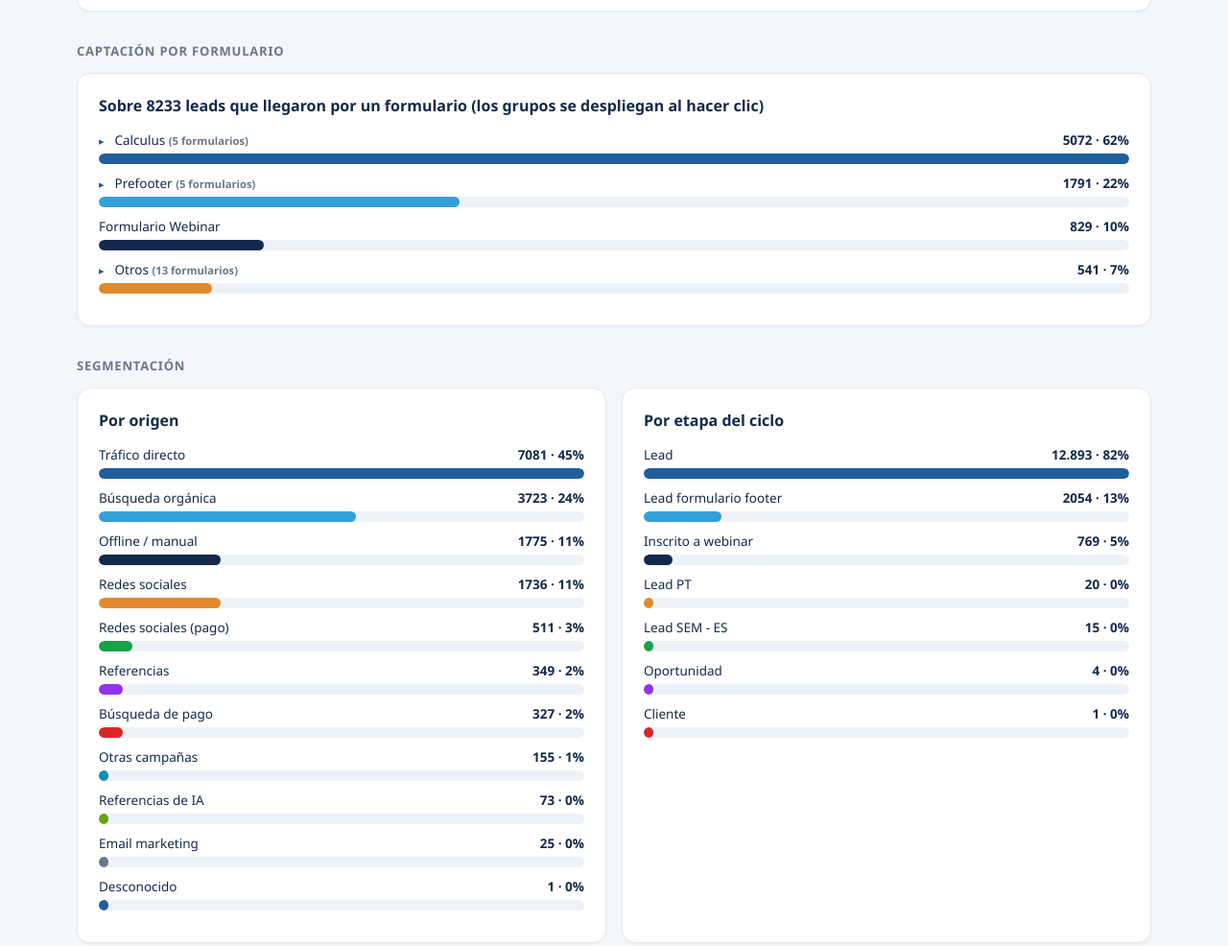
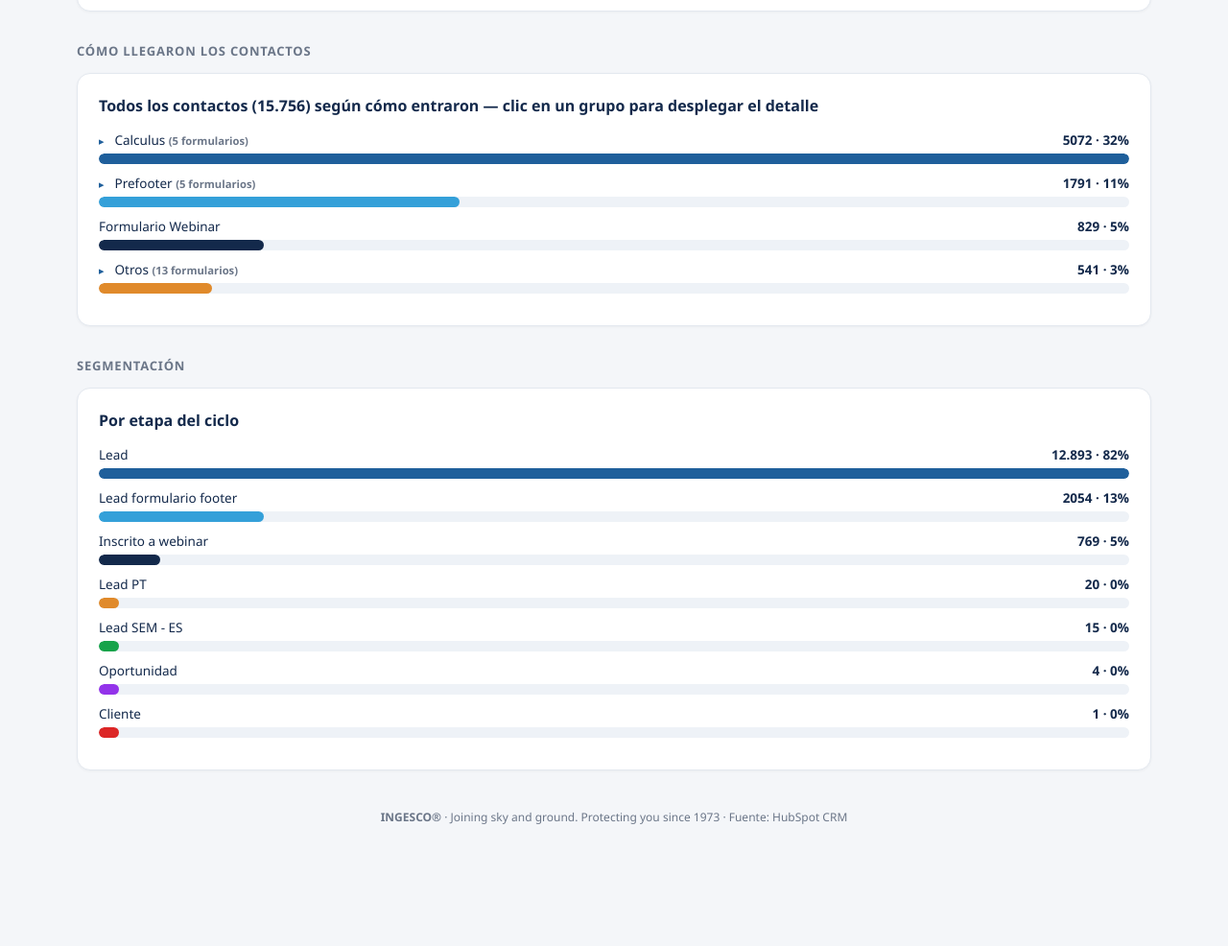
Before and after one commit to aleixxruiz/dashboardmktstats, a plain HTML site: page leads.html in a window 1280 px wide. Shown: the part 638-1624 px from the top of the page at 96% size. After the commit the page ends 1562 px from the top, so only its background shows below. Drawn offline with Linux system fonts and the light colour scheme.

Commit message:
Actualizacion dashboard (2026-06-04 09:47)

```diff
--- a/leads.html
+++ b/leads.html
@@ -113,13 +113,11 @@
 
   html+='<h2 class="seccion">Evolución mensual de captación</h2><div class="panel">'+grafico(L.porMes)+'</div>';
 
-  html+='<h2 class="seccion">Captación por formulario</h2>';
-  html+=barrasForm('Sobre '+num(L.conFormulario)+' leads que llegaron por un formulario (los grupos se despliegan al hacer clic)', (L.porFormulario||[]), L.conFormulario);
+  html+='<h2 class="seccion">Cómo llegaron los contactos</h2>';
+  html+=barrasForm('Todos los contactos ('+num(L.total)+') según cómo entraron — clic en un grupo para desplegar el detalle', (L.porFormulario||[]), L.total);
 
-  html+='<h2 class="seccion">Segmentación</h2><div class="rejilla">';
-  html+=barras('Por origen', (L.porFuente||[]).map(f=>({nombre:nf(f.nombre),valor:f.valor})), L.total);
+  html+='<h2 class="seccion">Segmentación</h2>';
   html+=barras('Por etapa del ciclo', L.porEtapa||[], L.total);
-  html+='</div>';
 
   cont.innerHTML = html;
 
```
